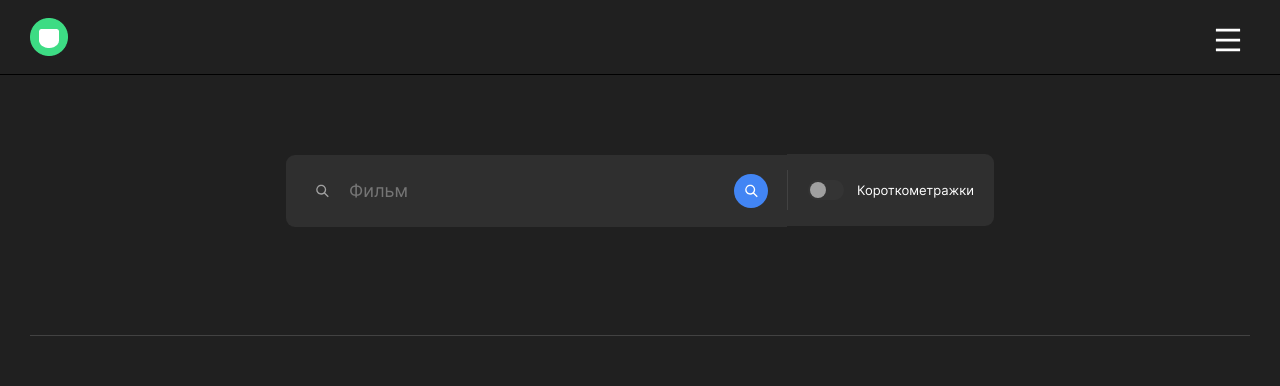
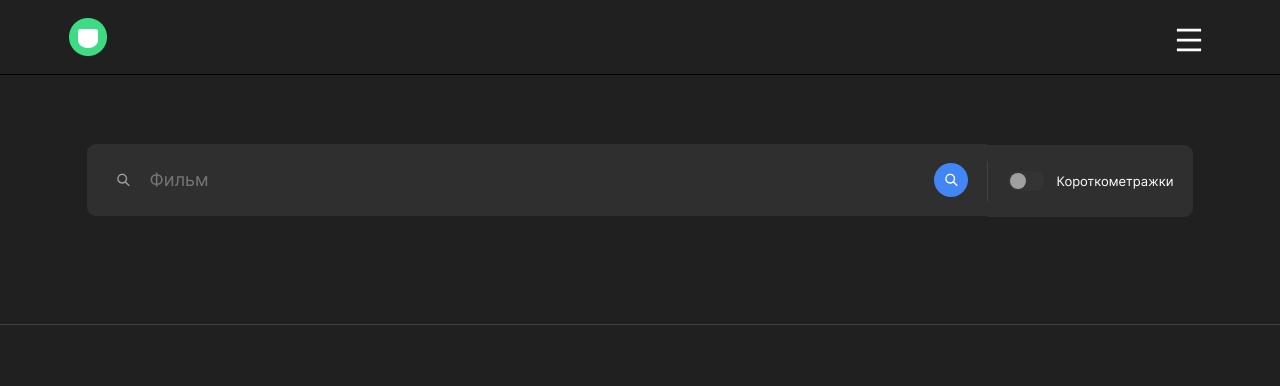
Before and after one commit to IraGrafova/movies-explorer-frontend, a React app: page /movies in a window 1280 px wide. Shown: the top 386 px of the page. Built offline with nearby package versions, Linux system fonts and the light colour scheme.

Commit message:
doing movie 1280

```diff
--- a/src/components/FilterCheckbox/FilterCheckbox.css
+++ b/src/components/FilterCheckbox/FilterCheckbox.css
@@ -84,3 +84,9 @@
     font-size: 13px;
   }
 }
+
+@media (min-width: 1280px) {
+  .filter {
+    margin-bottom: 38px;
+  }
+}
--- a/src/components/Header/Header.css
+++ b/src/components/Header/Header.css
@@ -96,4 +96,8 @@
   .header__about-project {
     padding: 17px 71px;
   }
+  .header__movie {
+    padding: 15px 69px;
+  }
+
 }
--- a/src/components/SearchForm/SearchForm.css
+++ b/src/components/SearchForm/SearchForm.css
@@ -61,3 +61,25 @@
     background-position: left;
   }
 }
+
+@media (min-width: 1280px) {
+  .search {
+
+    margin: 0;
+  }
+  .search-form {
+    margin-top: 69px;
+
+    width: 900px;
+
+    margin-bottom: 108px;
+  }
+  .search-form__input {
+    font-size: 18px;
+    line-height: 20px; /* 111.111% */
+    background-image: url('../../images/search-icon.svg');
+    background-repeat: no-repeat;
+    padding-left: 44px;
+    background-position: left;
+  }
+}
```
